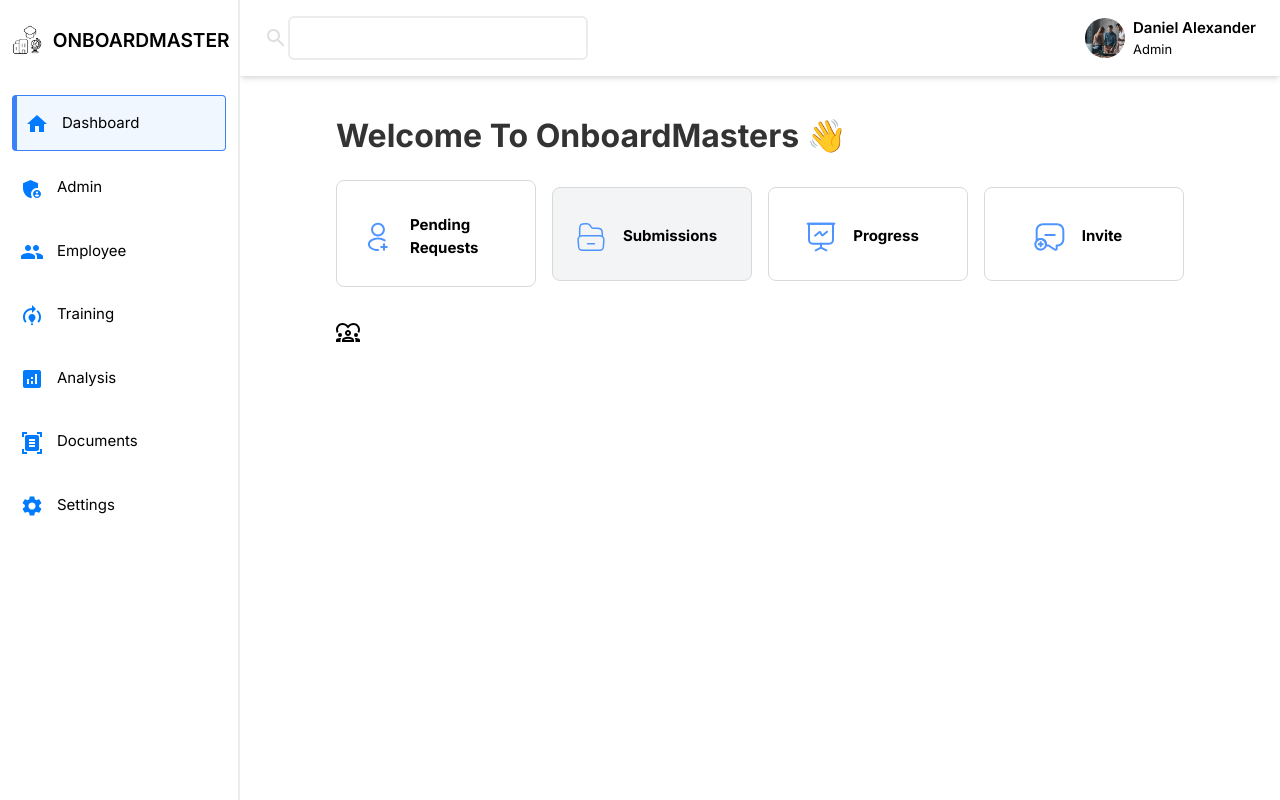
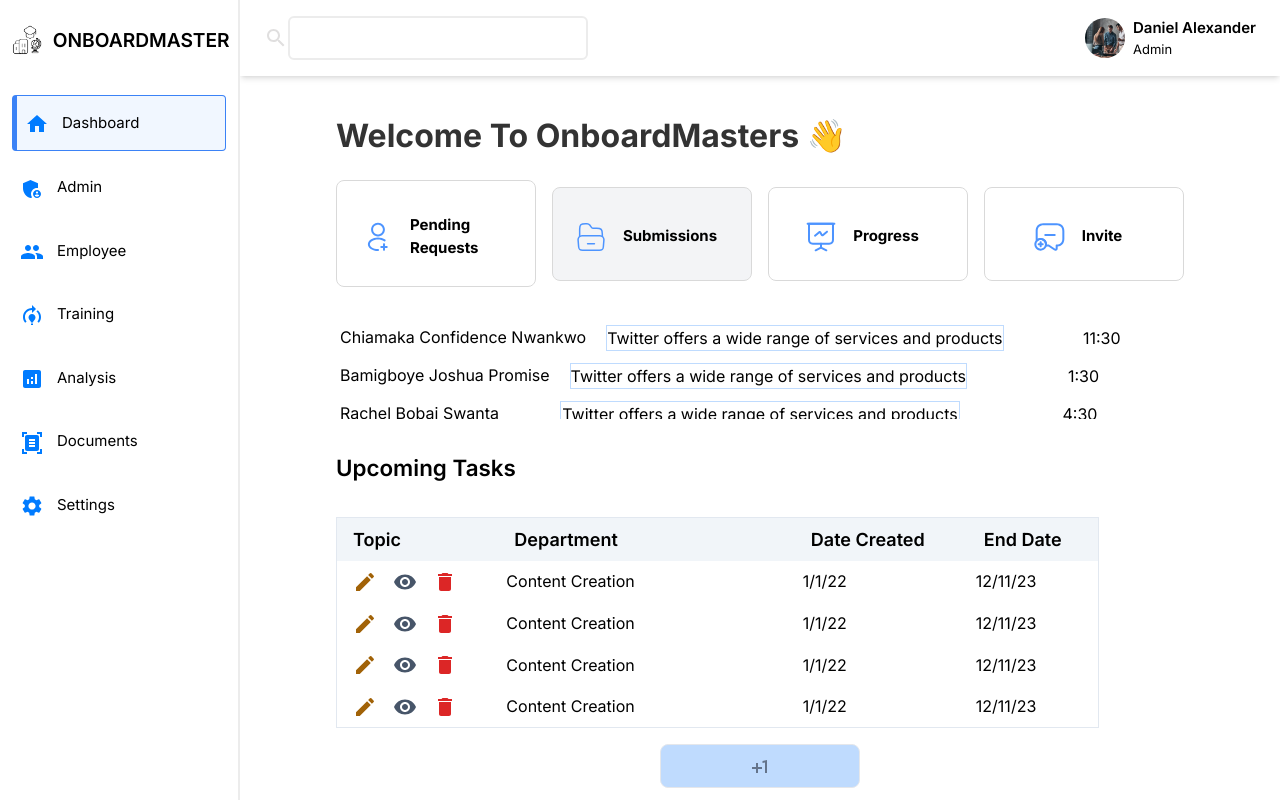
Before and after one commit to Techjenius/frontend-repo, a Next.js app: page /dashboard in a window 1280 px wide. Both pictures are taken after a click on the element "Submissions". Built offline with nearby package versions, Linux system fonts and the light colour scheme; a small style sheet from the web is missing.

Commit message:
push to main

```diff
--- a/src/app/(pages)/training/page.jsx
+++ b/src/app/(pages)/training/page.jsx
@@ -18,7 +18,7 @@ import PanTool from "../../../../public/images/manhappy.png";
 import Image from "next/image";
 import "../../../styles/styles.css";
 import Table from "@/components/organisms/table";
-import MyComponent from "@/components/molecules/routing";
+import MyComponent from "@/components/molecules/progressBar";
 
 const Training = () => {
   const moduleArray = [
--- /dev/null
+++ b/src/components/molecules/progressBar.jsx
@@ -0,0 +1,64 @@
+import * as React from 'react';
+import { styled } from '@mui/material/styles';
+import Box from '@mui/material/Box';
+import CircularProgress, {
+  circularProgressClasses,
+} from '@mui/material/CircularProgress';
+import LinearProgress, { linearProgressClasses } from '@mui/material/LinearProgress';
+
+const BorderLinearProgress = styled(LinearProgress)(({ theme }) => ({
+  height: 10,
+  borderRadius: 5,
+  [`&.${linearProgressClasses.colorPrimary}`]: {
+    backgroundColor: theme.palette.grey[theme.palette.mode === 'light' ? 200 : 800],
+  },
+  [`& .${linearProgressClasses.bar}`]: {
+    borderRadius: 5,
+    backgroundColor: theme.palette.mode === 'light' ? '#1a90ff' : '#308fe8',
+  },
+}));
+
+// Inspired by the former Facebook spinners.
+function FacebookCircularProgress(props) {
+  return (
+    <Box sx={{ position: 'relative' }}>
+      <CircularProgress
+        variant="determinate"
+        sx={{
+          color: (theme) =>
+            theme.palette.grey[theme.palette.mode === 'light' ? 200 : 800],
+        }}
+        size={40}
+        thickness={4}
+        {...props}
+        value={100}
+      />
+      <CircularProgress
+        variant="indeterminate"
+        disableShrink
+        sx={{
+          color: (theme) => (theme.palette.mode === 'light' ? '#1a90ff' : '#308fe8'),
+          animationDuration: '550ms',
+          position: 'absolute',
+          left: 0,
+          [`& .${circularProgressClasses.circle}`]: {
+            strokeLinecap: 'round',
+          },
+        }}
+        size={40}
+        thickness={4}
+        {...props}
+      />
+    </Box>
+  );
+}
+
+export default function LinearBar() {
+  return (
+    <Box sx={{ flexGrow: 1 }}>
+      {/* <FacebookCircularProgress /> */}
+      {/* <br /> */}
+      <BorderLinearProgress variant="determinate" value={40} />
+    </Box>
+  );
+}
--- /dev/null
+++ b/src/components/molecules/progressList.jsx
@@ -0,0 +1,88 @@
+import React from "react";
+import "../../styles/styles.css";
+import LinearBar from "./progressBar";
+
+const ProgressList = () => {
+  const SubList = [
+    {
+      text: "Chiamaka Confidence Nwankwo",
+      progress: <LinearBar />,
+      start: "10/11/2023",
+      end: "10/11/2023",
+    },
+    {
+      text: "Chiamaka Confidence",
+      progress: <LinearBar />,
+      start: "10/11/2023",
+      end: "10/11/2023",
+    },
+    {
+      text: "Chiamaka ",
+      progress: <LinearBar />,
+      start: "10/11/2023",
+      end: "10/11/2023",
+    },
+    {
+      text: "Confidence Nwankwo",
+      progress: <LinearBar />,
+      start: "10/11/2023",
+      end: "10/11/2023",
+    },
+    {
+      text: "Chiamaka Nwankwo",
+      progress: <LinearBar />,
+      start: "10/11/2023",
+      end: "10/11/2023",
+    },
+    {
+      text: "Chiamaka Confidence Nwankwo",
+      progress: <LinearBar />,
+      start: "10/11/2023",
+      end: "10/11/2023",
+    },
+  ];
+
+  return (
+    <div>
+      <div className="w-[100%] h-[200px] md:h-[150px] overflow-auto">
+        <table className="w-[100%] h-[200px] md:h-[100px] overflow-auto">
+          <thead className="sticky top-0 left-0 w-full z-10">
+            <tr className="phead bg-slate-100">
+              <td className="self-center text-center font-semibold">Name</td>
+              <td className="self-center text-center font-semibold">Progress</td>
+              <td className="self-center text-center font-semibold">Start</td>
+              <td className="self-center text-center font-semibold">End</td>
+            </tr>
+          </thead>
+          <tbody className="w-[100%] h-[200px] md:h-[100px] overflow-auto">
+            <tr>
+              {SubList.map((list, index) => (
+                <tr
+                  key={index}
+                  className="progressGrid cursor-pointer whitespace-nowrap"
+                >
+                  <td>
+                    <h3 className="self-center text-start">{list.text}</h3>
+                  </td>
+                  <td>
+                    <span className="self-center text-center">
+                      {list.progress}
+                    </span>
+                  </td>
+                  <td>
+                    <p className="self-center text-center">{list.start}</p>
+                  </td>
+                  <td>
+                    <p className="self-center text-center">{list.end}</p>
+                  </td>
+                </tr>
+              ))}
+            </tr>
+          </tbody>
+        </table>
+      </div>
+    </div>
+  );
+};
+
+export default ProgressList;
--- a/src/components/molecules/routing.jsx
+++ /dev/null
@@ -1,31 +0,0 @@
-import React, { useState } from "react";
-
-const MyComponent = () => {
-  const [activeSection, setActiveSection] = useState("section1");
-
-  return (
-    <div>
-      <button onClick={() => setActiveSection("section1")}>Section 1</button>
-      <button onClick={() => setActiveSection("section2")}>Section 2</button>
-      <button onClick={() => setActiveSection("section3")}>Section 3</button>
-
-      {activeSection === "section1" && <Section1Content />}
-      {activeSection === "section2" && <Section2Content />}
-      {activeSection === "section3" && <Section3Content />}
-    </div>
-  );
-};
-
-const Section1Content = () => {
-  return <div className="bg-yellow-200">Yes,Content for Section 1</div>;
-};
-
-const Section2Content = () => {
-  return <div className="bg-green-200">Common, Content for Section 2</div>;
-};
-
-const Section3Content = () => {
-  return <div className="bg-red-200">What are u waiting for, Content for Section 3</div>;
-};
-
-export default MyComponent;
--- a/src/components/molecules/submissionList.jsx
+++ b/src/components/molecules/submissionList.jsx
@@ -1,4 +1,3 @@
-import { Diversity1Outlined } from '@mui/icons-material';
 import React from 'react';
 import '../../styles/styles.css'
 
@@ -8,49 +7,49 @@ const SubList = [
     {
         text: 'Chiamaka Confidence Nwankwo',
         paragraph: 'Twitter offers a wide range of services and products ',
-        time: '12:30',
+        time: '11:30',
+    },
+    {
+        text: 'Bamigboye Joshua Promise',
+        paragraph: 'Twitter offers a wide range of services and products ',
+        time: '1:30',
+    },
+    {
+        text: 'Rachel Bobai Swanta',
+        paragraph: 'Twitter offers a wide range of services and products ',
+        time: '4:30',
     },
     {
         text: 'Chiamaka Confidence Nwankwo',
         paragraph: 'Twitter offers a wide range of services and products ',
-        time: '12:30',
+        time: '10:30',
     },
     {
         text: 'Chiamaka Confidence Nwankwo',
         paragraph: 'Twitter offers a wide range of services and products ',
-        time: '12:30',
+        time: '2:30',
     },
     {
         text: 'Chiamaka Confidence Nwankwo',
         paragraph: 'Twitter offers a wide range of services and products ',
-        time: '12:30',
-    },
-    {
-        text: 'Chiamaka Confidence Nwankwo',
-        paragraph: 'Twitter offers a wide range of services and products ',
-        time: '12:30',
-    },
-    {
-        text: 'Chiamaka Confidence Nwankwo',
-        paragraph: 'Twitter offers a wide range of services and products ',
-        time: '12:30',
+        time: '1:30',
     },
 ]
 
     return(
         <div>
             <div>
-                <Diversity1Outlined>
+                <div className='w-[100%] h-[200px] md:h-[100px] overflow-auto'>
                 {
                     SubList.map((list, index) => (
-                        <div key={index} className='submissionGrid'>
-                            <h3>{list.text}</h3>
-                            <p>{list.paragraph}</p>
-                            <p>{list.time}</p>
+                        <div key={index} className='submissionGrid cursor-pointer whitespace-nowrap'>
+                            <h3 className='self-start text-start'>{list.text}</h3>
+                            <p className='self-center text-center border border-blue-200'>{list.paragraph}</p>
+                            <p className='self-center text-center'>{list.time}</p>
                         </div>
                     ))
                 }
-                </Diversity1Outlined>
+                </div>
             </div>
         </div>
     )
--- a/src/components/organisms/boardRouting/pending.jsx
+++ b/src/components/organisms/boardRouting/pending.jsx
@@ -34,7 +34,7 @@ const Pending = () => {
         <StatsCard />
       </div>
       <h1 className="text-[1.4em] font-semibold py-8">Onboarding Tasks</h1>
-      <div>
+      <div className="flex justify-center items-center">
         <Table />
       </div>
     </div>
--- a/src/components/organisms/boardRouting/progress.jsx
+++ b/src/components/organisms/boardRouting/progress.jsx
@@ -1,8 +1,17 @@
+import ProgressList from "@/components/molecules/progressList";
+import LinearBar from "@/components/molecules/progressBar";
 import React from "react";
+import Table from "../table";
 
 const Progress = () => {
   return (
-  <div>progress</div>
+    <div>
+      <ProgressList />
+      <h1 className="text-[1.4em] font-semibold py-8">Onboarding Tasks</h1>
+      <div className="flex justify-center items-center">
+        <Table />
+      </div>
+    </div>
   );
 };
 
--- a/src/components/organisms/boardRouting/submission.jsx
+++ b/src/components/organisms/boardRouting/submission.jsx
@@ -1,10 +1,15 @@
 import SubmissionList from "@/components/molecules/submissionList";
 import React from "react";
+import Table from "../table";
 
 const Submission = () => {
   return(
     <div>
       <SubmissionList />
+      <h1 className="text-[1.4em] font-semibold py-8">Upcoming Tasks</h1>
+      <div className="flex justify-center items-center">
+        <Table />
+      </div>
     </div>
   );
 };
--- a/src/components/organisms/table.jsx
+++ b/src/components/organisms/table.jsx
@@ -183,6 +183,7 @@ const Table = () => {
           onClose={handleClose}
           aria-labelledby="modal-modal-title"
           aria-describedby="modal-modal-description"
+          className="overflow-y-auto"
         >
           <Box sx={style}>
             <Close
--- a/src/styles/styles.css
+++ b/src/styles/styles.css
@@ -96,6 +96,29 @@
   grid-template-columns: 1fr 2fr 1fr;
   justify-content: space-between;
   align-items: center;
+  gap: 20px;
+  padding: 6px 4px;
+}
+.phead{
+  display: grid;
+  grid-template-columns: 2fr 2fr 1fr 1fr;
+  justify-content: space-between;
+  align-items: center;
+  gap: 20px;
+  padding: 6px 4px;
+}
+
+.progressGrid{
+  display: grid;
+  grid-template-columns: 2fr 2fr 1fr 1fr;
+  justify-content: space-between;
+  align-items: center;
+  gap: 20px;
+  padding: 6px 4px;
+}
+
+.submissionGrid:hover{
+  background: #f2f4f7;
 }
 
 @media screen and (max-width: 425px) {
```
